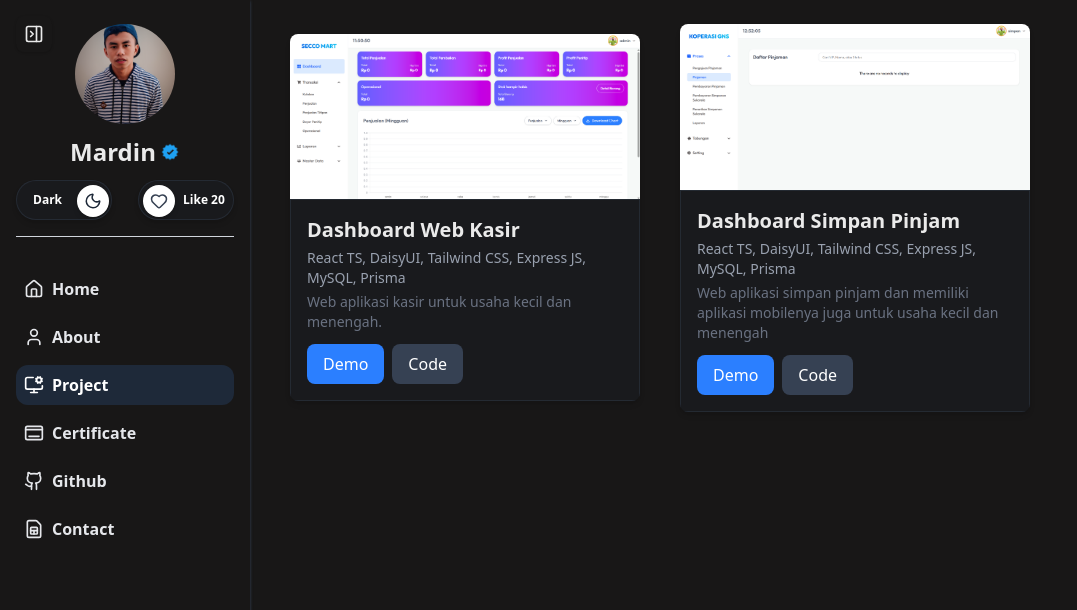
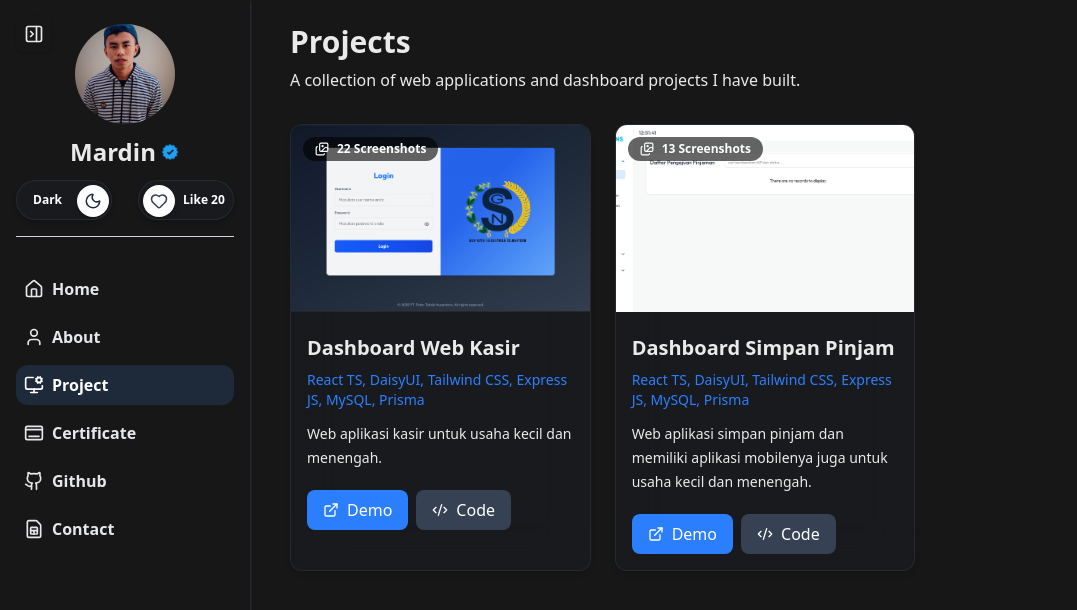
Before and after one commit to mardinajalah/portofolio, a Next.js app: page /project in a window 1280 px wide. Shown: the top 610 px of the page, without its empty margins (0-1077 px from the left). Built offline with nearby package versions, Linux system fonts and the light colour scheme.

Commit message:
Improve project gallery cards

```diff
--- a/app/project/page.tsx
+++ b/app/project/page.tsx
@@ -24,10 +24,28 @@ const Project = () => {
   }
 
   return (
-    <div className='w-full flex flex-wrap items-center sm:justify-center lg:justify-start gap-10'>
-      {/* Card Project */}
-      <CardProject handleOpenCode={() => window.open('https://github.com/mardinajalah/commit_frontend', '_blank')} images={imageKasir} title='Dashboard Web Kasir' techStack='React TS, DaisyUI, Tailwind CSS, Express JS, MySQL, Prisma' description='Web aplikasi kasir untuk usaha kecil dan menengah.' />
-      <CardProject handleOpenCode={() => window.open('https://github.com/mardinajalah/commit_frontend', '_blank')} images={imageSimpanPinjam} title='Dashboard Simpan Pinjam' techStack='React TS, DaisyUI, Tailwind CSS, Express JS, MySQL, Prisma' description='Web aplikasi simpan pinjam dan memiliki aplikasi mobilenya juga untuk usaha kecil dan menengah' />
+    <div className='w-full'>
+      <div className='mb-8'>
+        <h1 className='text-2xl md:text-3xl font-bold capitalize'>Projects</h1>
+        <p className='mt-2 text-sm md:text-base'>A collection of web applications and dashboard projects I have built.</p>
+      </div>
+
+      <div className='grid grid-cols-1 md:grid-cols-2 xl:grid-cols-3 gap-6'>
+        <CardProject
+          handleOpenCode={() => window.open('https://github.com/mardinajalah/commit_frontend', '_blank')}
+          images={imageKasir}
+          title='Dashboard Web Kasir'
+          techStack='React TS, DaisyUI, Tailwind CSS, Express JS, MySQL, Prisma'
+          description='Web aplikasi kasir untuk usaha kecil dan menengah.'
+        />
+        <CardProject
+          handleOpenCode={() => window.open('https://github.com/mardinajalah/commit_frontend', '_blank')}
+          images={imageSimpanPinjam}
+          title='Dashboard Simpan Pinjam'
+          techStack='React TS, DaisyUI, Tailwind CSS, Express JS, MySQL, Prisma'
+          description='Web aplikasi simpan pinjam dan memiliki aplikasi mobilenya juga untuk usaha kecil dan menengah.'
+        />
+      </div>
     </div>
   );
 };
--- a/components/Molecules/Card.tsx
+++ b/components/Molecules/Card.tsx
@@ -1,7 +1,10 @@
+'use client';
+
 import { useTheme } from 'next-themes';
 import Image from 'next/image';
-import { useState, useRef } from 'react';
-import { X, ChevronRight, ChevronLeft } from 'lucide-react';
+import { useState } from 'react';
+import { Code2, ExternalLink, Images } from 'lucide-react';
+import ProjectImageModal from '@/components/Molecules/ProjectImageModal';
 
 interface CardProjectProps {
   images: string[];
@@ -16,106 +19,75 @@ export const CardProject: React.FC<CardProjectProps> = ({ images, title, techSta
   const isDark = theme === 'dark';
   const [seeImage, setSeeImage] = useState(false);
   const [currentIndex, setCurrentIndex] = useState(0);
+  const coverImage = images[0];
 
-  const modalRef = useRef<HTMLDivElement>(null);
-
-  // Fungsi klik di luar gambar
-  const handleOutsideClick = (e: React.MouseEvent<HTMLDivElement>) => {
-    if (modalRef.current && !modalRef.current.contains(e.target as Node)) {
-      setSeeImage(false);
-    }
-  };
-
-  // Navigasi gambar
-  const handlePrev = () => {
-    setCurrentIndex((prev) => (prev === 0 ? images.length - 1 : prev - 1));
-  };
-
-  const handleNext = () => {
-    setCurrentIndex((prev) => (prev === images.length - 1 ? 0 : prev + 1));
+  const handleOpenImage = () => {
+    setCurrentIndex(0);
+    setSeeImage(true);
   };
 
   return (
     <>
-      <div className='w-full sm:w-87.5 overflow-hidden rounded-lg shadow-md'>
-        {/* Image */}
-        <div className='w-full cursor-pointer'>
+      <article
+        className={`
+          w-full overflow-hidden rounded-xl backdrop-blur-xl border shadow-md transition-all duration-300
+          ${isDark ? 'bg-gray-800/20 border-gray-700/40 hover:border-blue-400/40' : 'bg-white/20 border-white/30 hover:border-blue-500/40'}
+        `}
+      >
+        <button
+          type='button'
+          aria-label={`Open ${title} screenshots`}
+          onClick={handleOpenImage}
+          className='group relative w-full aspect-16/10 overflow-hidden cursor-pointer bg-gray-300/20'
+        >
           <Image
-            src={images[1]}
-            alt='project image'
-            width={400}
-            height={400}
+            src={coverImage}
+            alt={`${title} cover`}
+            width={800}
+            height={500}
             priority
-            className='object-cover'
-            onClick={() => setSeeImage(true)}
+            className='w-full h-full object-cover transition-transform duration-500 group-hover:scale-105'
           />
-        </div>
+          <div className='absolute inset-0 bg-black/0 group-hover:bg-black/20 transition-colors' />
+          <div className='absolute left-3 top-3 inline-flex items-center gap-2 rounded-full bg-black/60 text-white px-3 py-1 text-xs font-semibold'>
+            <Images size={14} />
+            {images.length} Screenshots
+          </div>
+        </button>
 
-        {/* Content */}
-        <div className={`p-4 border ${isDark ? 'bg-gray-800/20 border-gray-700/40' : 'bg-white/20 border-white/30'}`}>
-          <h1 className='font-semibold text-xl mb-1 cursor-pointer'>{title}</h1>
-          <p className='text-sm text-gray-400'>{techStack}</p>
-          <p className='text-sm text-gray-500 mt-1'>{description}</p>
+        <div className='p-4'>
+          <h1 className='font-semibold text-xl leading-7'>{title}</h1>
+          <p className='text-sm text-blue-500 mt-2'>{techStack}</p>
+          <p className='text-sm mt-3 leading-6'>{description}</p>
 
-          {/* Buttons */}
-          <div className='flex flex-wrap gap-2 mt-3'>
-            <button className='bg-blue-500 text-white px-4 py-2 rounded-lg hover:bg-blue-600 transition cursor-pointer'>Demo</button>
-            <button onClick={handleOpenCode} className={`px-4 py-2 rounded-lg hover:bg-gray-600 transition cursor-pointer ${isDark ? 'bg-gray-700 text-white hover:bg-gray-800' : 'bg-gray-500 text-white hover:bg-gray-600'}`}>Code</button>
+          <div className='flex flex-wrap gap-2 mt-5'>
+            <button
+              type='button'
+              className='inline-flex items-center gap-2 bg-blue-500 text-white px-4 py-2 rounded-lg hover:bg-blue-600 transition cursor-pointer'
+            >
+              <ExternalLink size={16} />
+              Demo
+            </button>
+            <button
+              type='button'
+              onClick={handleOpenCode}
+              className={`inline-flex items-center gap-2 px-4 py-2 rounded-lg transition cursor-pointer ${isDark ? 'bg-gray-700 text-white hover:bg-gray-800' : 'bg-gray-500 text-white hover:bg-gray-600'}`}
+            >
+              <Code2 size={16} />
+              Code
+            </button>
           </div>
         </div>
-      </div>
+      </article>
 
-      {/* Modal Image */}
       {seeImage && (
-        <div
-          className='fixed inset-0 bg-black/70 z-50 flex items-center justify-center p-4'
-          onClick={handleOutsideClick}
-        >
-          <div
-            ref={modalRef}
-            className='relative w-full max-w-[95vw] sm:max-w-[85vw] md:max-w-[70vw] p-4 sm:p-6'
-          >
-            {/* Tombol Close */}
-            <X
-              size={28}
-              className='absolute md:top-10 md:right-10 right-5 top-5 font-bold cursor-pointer text-white hover:scale-110 transition bg-black/30 rounded-full z-10'
-              onClick={() => setSeeImage(false)}
-            />
-
-            <div className='relative flex items-center justify-center'>
-              {/* GAMBAR RESPONSIF */}
-              <Image
-                src={images[currentIndex]}
-                alt={`image ${currentIndex + 1}`}
-                width={1000}
-                height={1000}
-                className='object-contain w-full max-h-[80vh] rounded-xl transition-all duration-300'
-              />
-
-              {/* Tombol Prev */}
-              <button
-                onClick={handlePrev}
-                className='absolute left-2 sm:left-4 top-1/2 -translate-y-1/2 cursor-pointer'
-              >
-                <ChevronLeft
-                  size={36}
-                  className='text-white drop-shadow-lg bg-black/30 rounded-full'
-                />
-              </button>
-
-              {/* Tombol Next */}
-              <button
-                onClick={handleNext}
-                className='absolute right-2 sm:right-4 top-1/2 -translate-y-1/2 cursor-pointer'
-              >
-                <ChevronRight
-                  size={36}
-                  className='text-white drop-shadow-lg bg-black/30 rounded-full'
-                />
-              </button>
-            </div>
-          </div>
-        </div>
+        <ProjectImageModal
+          currentIndex={currentIndex}
+          images={images}
+          onClose={() => setSeeImage(false)}
+          setCurrentIndex={setCurrentIndex}
+          title={title}
+        />
       )}
     </>
   );
--- /dev/null
+++ b/components/Molecules/ProjectImageModal.tsx
@@ -0,0 +1,138 @@
+'use client';
+
+import Image from 'next/image';
+import { Dispatch, SetStateAction, useEffect } from 'react';
+import { ChevronLeft, ChevronRight, X } from 'lucide-react';
+
+interface ProjectImageModalProps {
+  currentIndex: number;
+  images: string[];
+  onClose: () => void;
+  setCurrentIndex: Dispatch<SetStateAction<number>>;
+  title: string;
+}
+
+const ProjectImageModal = ({ currentIndex, images, onClose, setCurrentIndex, title }: ProjectImageModalProps) => {
+  const hasMultipleImages = images.length > 1;
+
+  const handlePrev = () => {
+    setCurrentIndex((prev) => (prev === 0 ? images.length - 1 : prev - 1));
+  };
+
+  const handleNext = () => {
+    setCurrentIndex((prev) => (prev === images.length - 1 ? 0 : prev + 1));
+  };
+
+  useEffect(() => {
+    const handleKeyDown = (event: KeyboardEvent) => {
+      if (event.key === 'Escape') {
+        onClose();
+      }
+
+      if (event.key === 'ArrowLeft' && hasMultipleImages) {
+        handlePrev();
+      }
+
+      if (event.key === 'ArrowRight' && hasMultipleImages) {
+        handleNext();
+      }
+    };
+
+    document.body.style.overflow = 'hidden';
+    window.addEventListener('keydown', handleKeyDown);
+
+    return () => {
+      document.body.style.overflow = '';
+      window.removeEventListener('keydown', handleKeyDown);
+    };
+  }, [hasMultipleImages, onClose]);
+
+  return (
+    <div
+      className='fixed inset-0 bg-black/80 z-50 flex items-center justify-center p-3 sm:p-5'
+      onClick={onClose}
+    >
+      <div
+        className='w-full max-w-6xl max-h-[95vh] rounded-xl overflow-hidden bg-gray-950/95 border border-white/10 shadow-2xl flex flex-col'
+        onClick={(event) => event.stopPropagation()}
+      >
+        <div className='flex items-center justify-between gap-4 px-4 py-3 border-b border-white/10'>
+          <div className='min-w-0'>
+            <h2 className='font-semibold text-white truncate'>{title}</h2>
+            <p className='text-sm text-gray-400'>
+              {currentIndex + 1} / {images.length}
+            </p>
+          </div>
+
+          <button
+            type='button'
+            aria-label='Close image preview'
+            onClick={onClose}
+            className='w-9 h-9 rounded-full flex items-center justify-center text-white bg-white/10 hover:bg-white/20 transition cursor-pointer'
+          >
+            <X size={20} />
+          </button>
+        </div>
+
+        <div className='relative flex-1 min-h-0 flex items-center justify-center p-3 sm:p-5'>
+          <Image
+            src={images[currentIndex]}
+            alt={`${title} screenshot ${currentIndex + 1}`}
+            width={1400}
+            height={900}
+            className='w-full h-auto max-h-[62vh] object-contain rounded-lg'
+            priority
+          />
+
+          {hasMultipleImages && (
+            <>
+              <button
+                type='button'
+                aria-label='Previous image'
+                onClick={handlePrev}
+                className='absolute left-4 top-1/2 -translate-y-1/2 w-10 h-10 rounded-full flex items-center justify-center text-white bg-black/50 hover:bg-black/70 transition cursor-pointer'
+              >
+                <ChevronLeft size={26} />
+              </button>
+
+              <button
+                type='button'
+                aria-label='Next image'
+                onClick={handleNext}
+                className='absolute right-4 top-1/2 -translate-y-1/2 w-10 h-10 rounded-full flex items-center justify-center text-white bg-black/50 hover:bg-black/70 transition cursor-pointer'
+              >
+                <ChevronRight size={26} />
+              </button>
+            </>
+          )}
+        </div>
+
+        {hasMultipleImages && (
+          <div className='px-4 pb-4 overflow-x-auto'>
+            <div className='flex gap-3 min-w-max'>
+              {images.map((image, index) => (
+                <button
+                  key={image}
+                  type='button'
+                  aria-label={`Open ${title} screenshot ${index + 1}`}
+                  onClick={() => setCurrentIndex(index)}
+                  className={`w-20 h-14 rounded-lg overflow-hidden border-2 transition cursor-pointer ${index === currentIndex ? 'border-blue-500' : 'border-white/10 opacity-70 hover:opacity-100'}`}
+                >
+                  <Image
+                    src={image}
+                    alt={`${title} thumbnail ${index + 1}`}
+                    width={120}
+                    height={80}
+                    className='w-full h-full object-cover'
+                  />
+                </button>
+              ))}
+            </div>
+          </div>
+        )}
+      </div>
+    </div>
+  );
+};
+
+export default ProjectImageModal;
```
Also changed, not shown: components/Molecules/Skeleton.tsx (+23 -12 lines).
